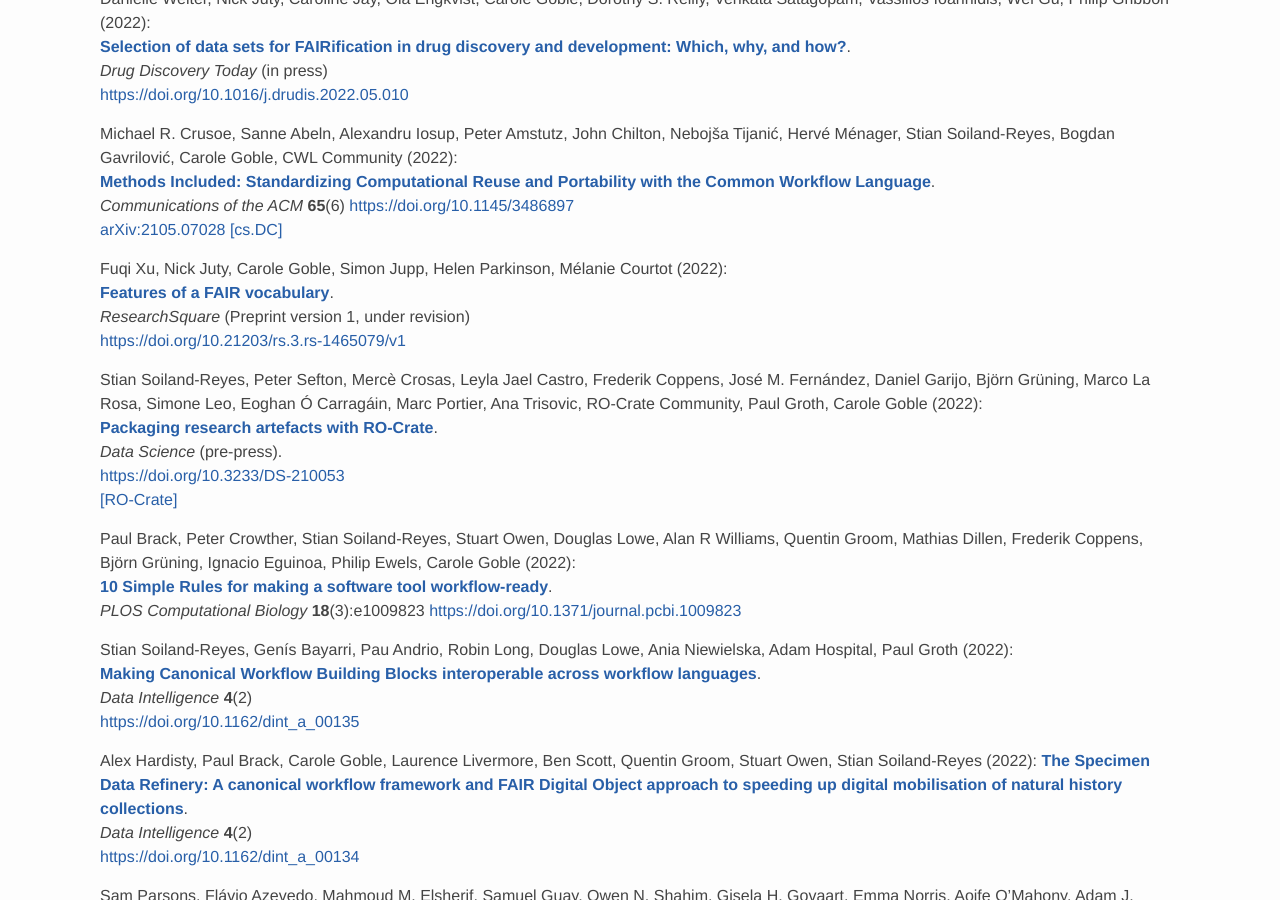
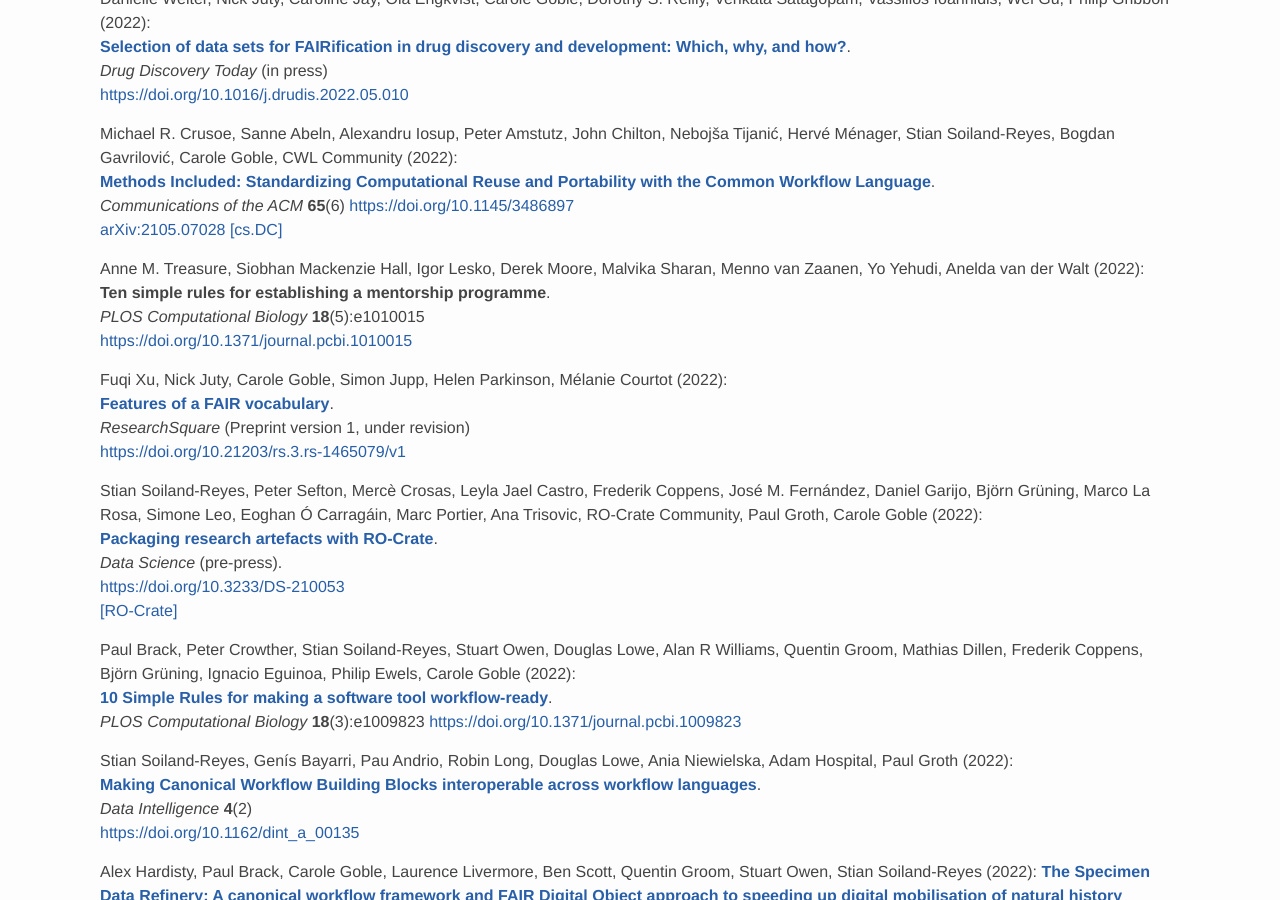
Before and after one commit to eScienceLab/eScienceLab.github.io, a Jekyll site: the page built from publications/index.md, in a window 1280 px wide and 900 px high, scrolled down 571 px. Built offline with Jekyll 4.4.1, drawn with Linux system fonts in a browser that asks for light colours; comment, search, counter and statistics services are not loaded.

Commit message:
Yo's paper in PLOS Comp Bio

```diff
--- a/publications/index.md
+++ b/publications/index.md
@@ -51,6 +51,11 @@
 _Communications of the ACM_ **65**(6)
 <https://doi.org/10.1145/3486897>
 [arXiv:2105.07028 [cs.DC]](https://arxiv.org/abs/2105.07028)
+
+Anne M. Treasure, Siobhan Mackenzie Hall, Igor Lesko, Derek Moore, Malvika Sharan, Menno van Zaanen, Yo Yehudi, Anelda van der Walt (2022):
+**Ten simple rules for establishing a mentorship programme**.
+_PLOS Computational Biology_ **18**(5):e1010015
+<https://doi.org/10.1371/journal.pcbi.1010015>
 
 Fuqi Xu, Nick Juty, Carole Goble, Simon Jupp, Helen Parkinson, Mélanie Courtot (2022):
 [**Features of a FAIR vocabulary**](https://doi.org/10.21203/rs.3.rs-1465079/v1).
```
